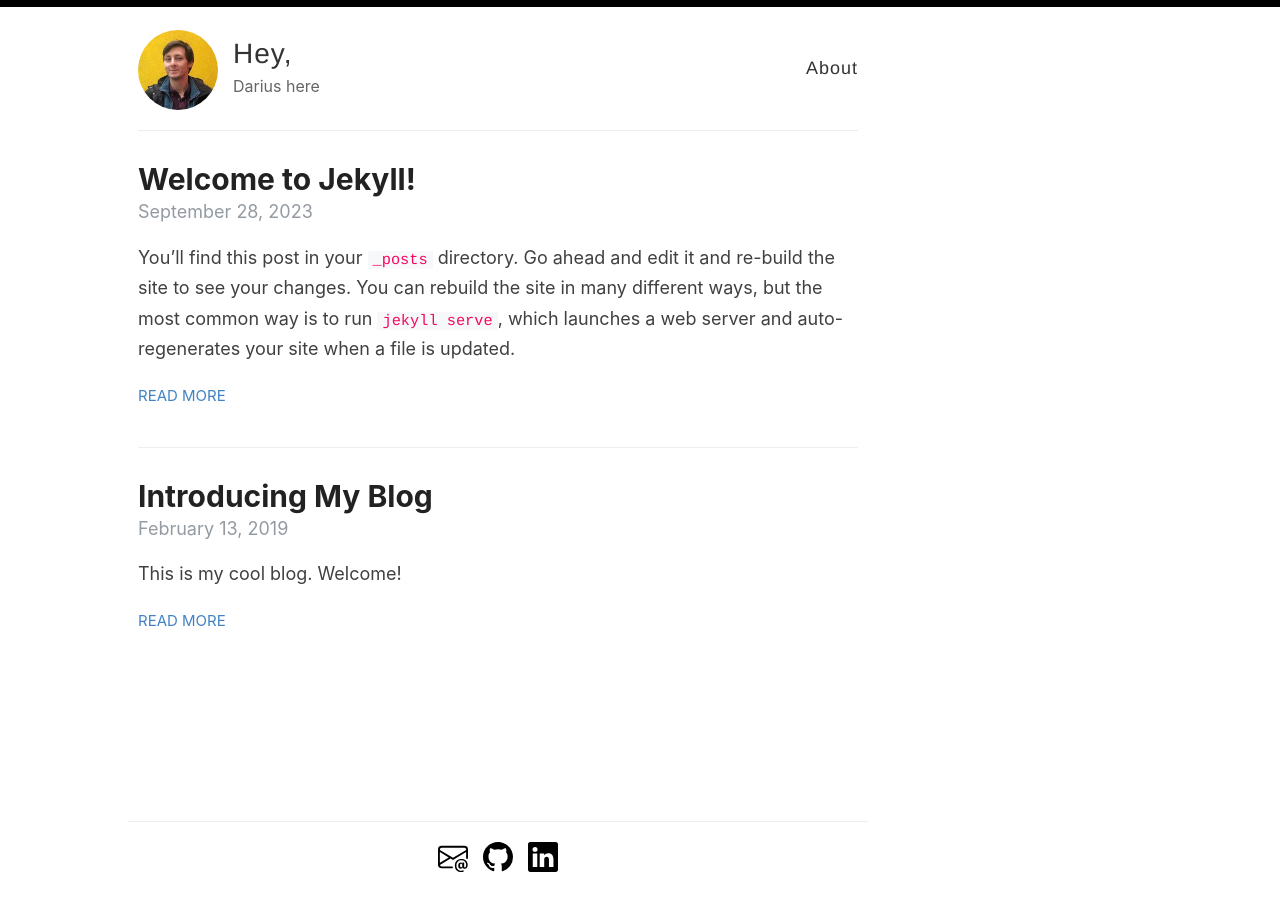
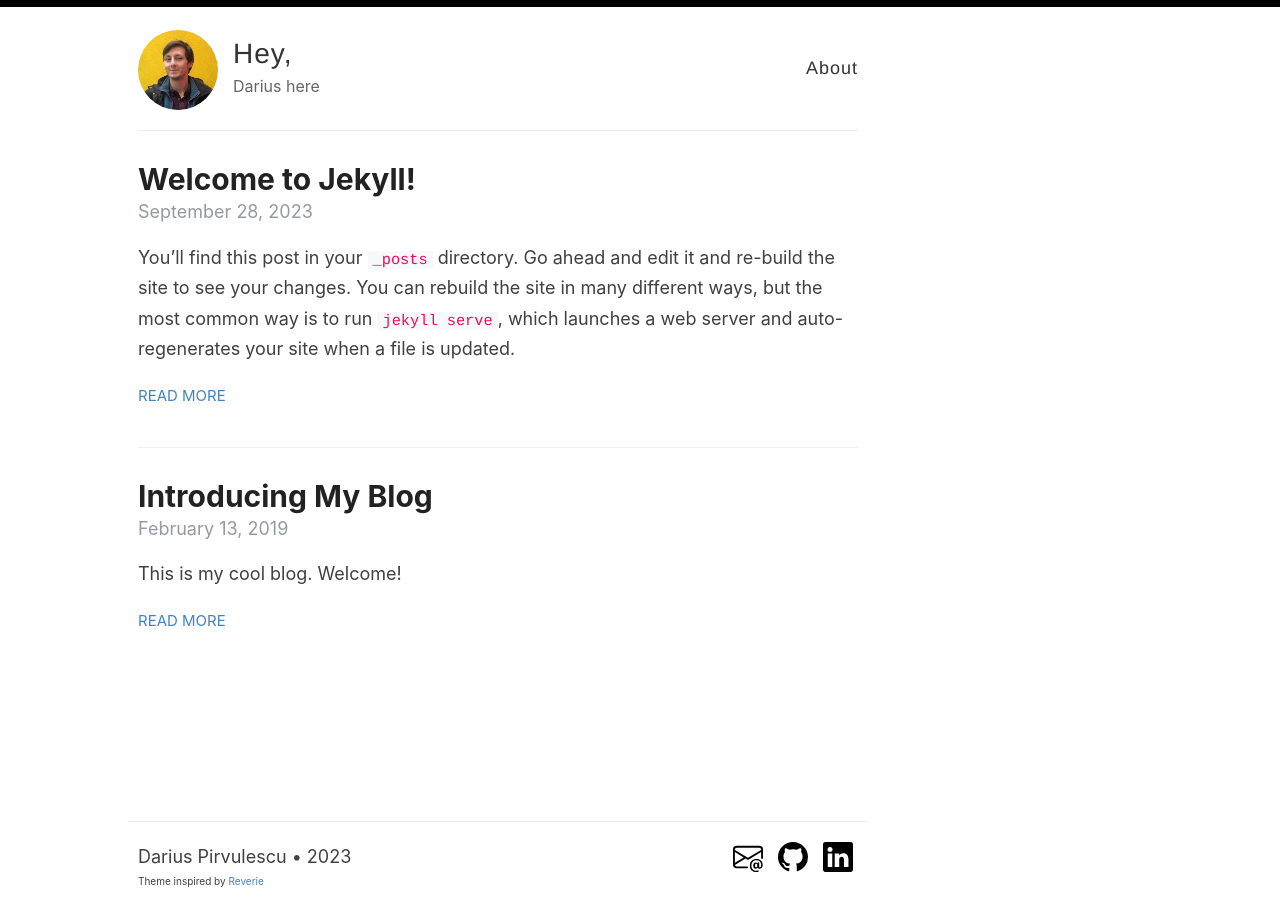
Before and after one commit to dogozone/blog, a Jekyll site: the page built from index.html, in a window 1280 px wide. Built offline with Jekyll 4.4.1, drawn with Linux system fonts in a browser that asks for light colours; the list of posts is cut into pages by our own code.

Commit message:
Update footer

```diff
--- a/_layouts/default.html
+++ b/_layouts/default.html
@@ -44,7 +44,16 @@
       <div class="wrapper-footer">
         <div class="container">
           <footer class="footer">
-            {% include svg-icons.html %}
+            <div>
+              Darius Pirvulescu &#x2022; 2023
+              <span class="attribution">
+                Theme inspired by
+                <a href="https://github.com/amitmerchant1990/reverie" target="_blank">Reverie</a>
+              </span>
+            </div>
+            <div>
+              {% include svg-icons.html %}
+            </div>
           </footer>
         </div>
       </div>
--- a/assets/style.scss
+++ b/assets/style.scss
@@ -409,7 +409,13 @@ nav {
 
 footer {
   padding: 20px 0;
-  text-align: center;
+  display: flex;
+  justify-content: space-between;
+
+  .attribution {
+    display: block;
+    font-size: 10px;
+  }
 }
 
 
```
